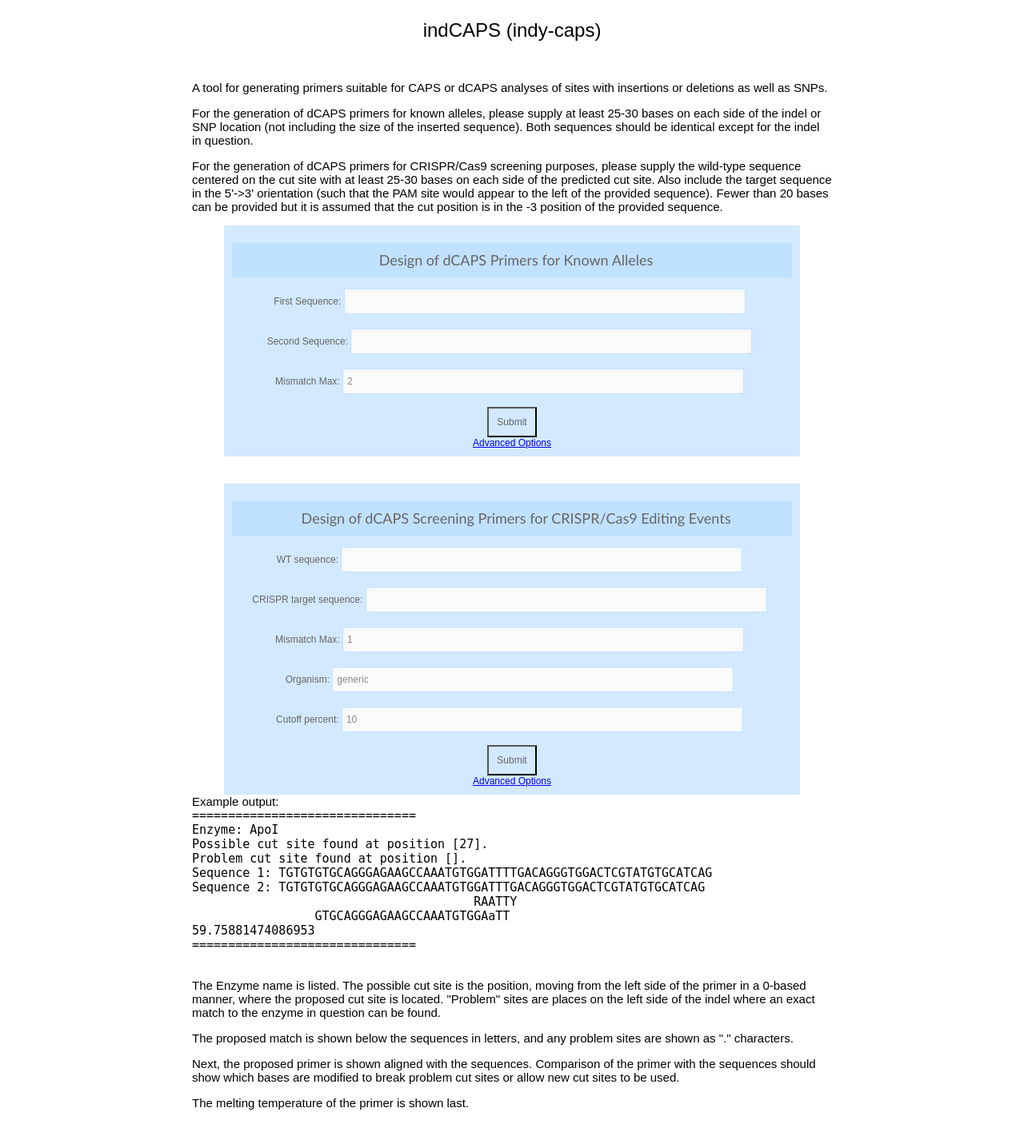
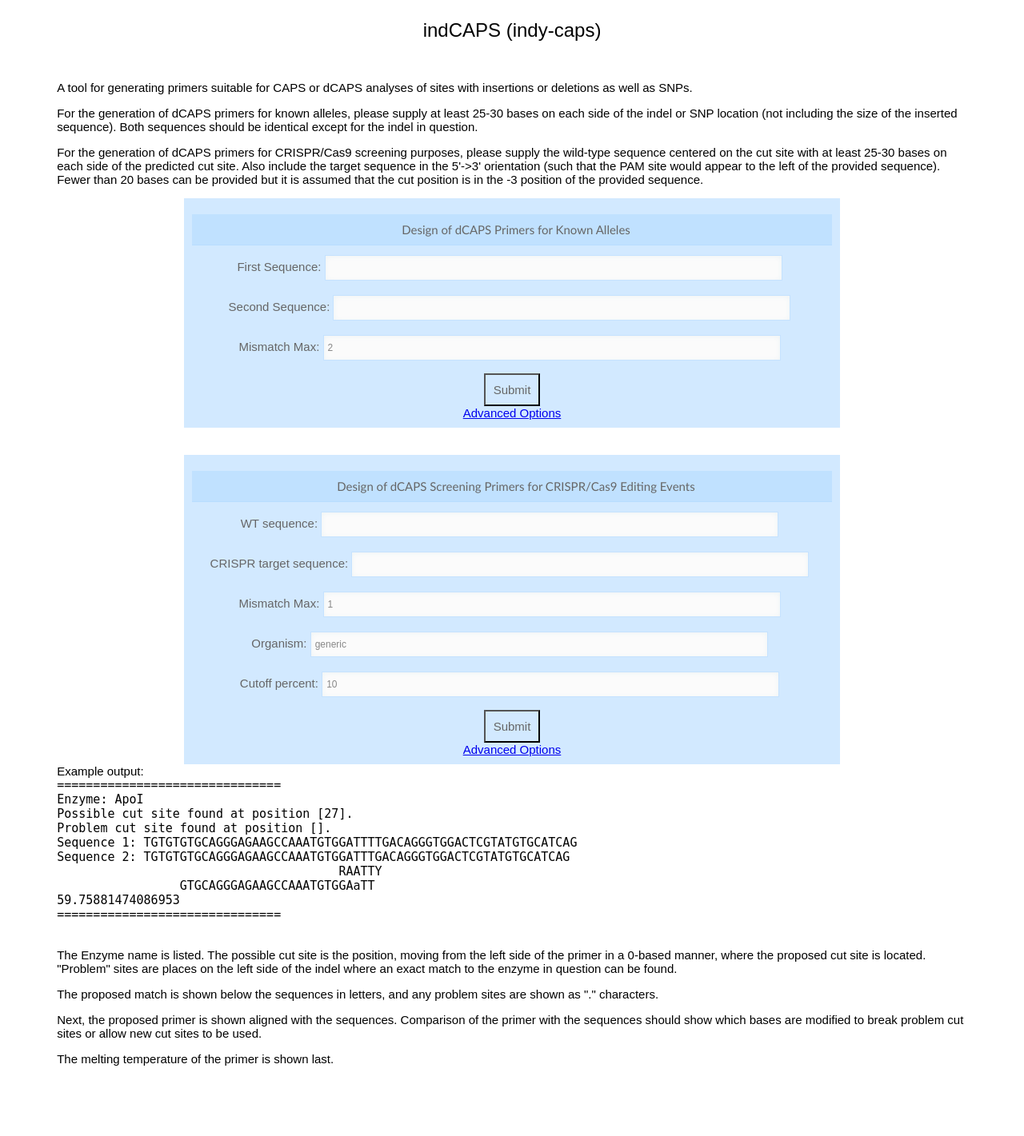
Before and after one commit to KieberLab/indCAPS, a Flask app: page / in a window 1280 px wide. Shown: the whole page at 80% size. After the commit the page ends 1333 px from the top, so only its background shows below. Run offline with Flask 2, Linux system fonts and the light colour scheme.

Commit message:
fixing css

```diff
--- a/static/custom.css
+++ b/static/custom.css
@@ -13,8 +13,7 @@ form {
 
 .bigbox {
 	width:90%;
-	max-width:800px;
-	/*background: #55BA74;*/
+	max-width:800;
 	margin-left:auto;
     margin-right:auto;
 	padding: 10px 10px 10px 10px;
@@ -51,15 +50,14 @@ form {
 .elegant-aero {
     margin-left:auto;
     margin-right:auto;
-	/*float:left;*/
-    max-width: 700px;
+    max-width: 800px;
     background: #D2E9FF;
     padding: 10px 10px 10px 10px;
-    font: 12px Arial, Helvetica, sans-serif;
+    font: 15px Arial, Helvetica, sans-serif;
     color: #666;
 }
 .elegant-aero h1 {
-    font: 18px "Trebuchet MS", Arial, Helvetica, sans-serif;
+    font: 15px "Trebuchet MS", Arial, Helvetica, sans-serif;
     padding: 10px 10px 10px 20px;
     display: block;
     background: #C0E1FF;
@@ -68,7 +66,7 @@ form {
 }
 .elegant-aero h1>span {
     display: block;
-    font-size: 11px;
+    font-size: 15px;
 }
 
 .elegant-aero label>span {
```
